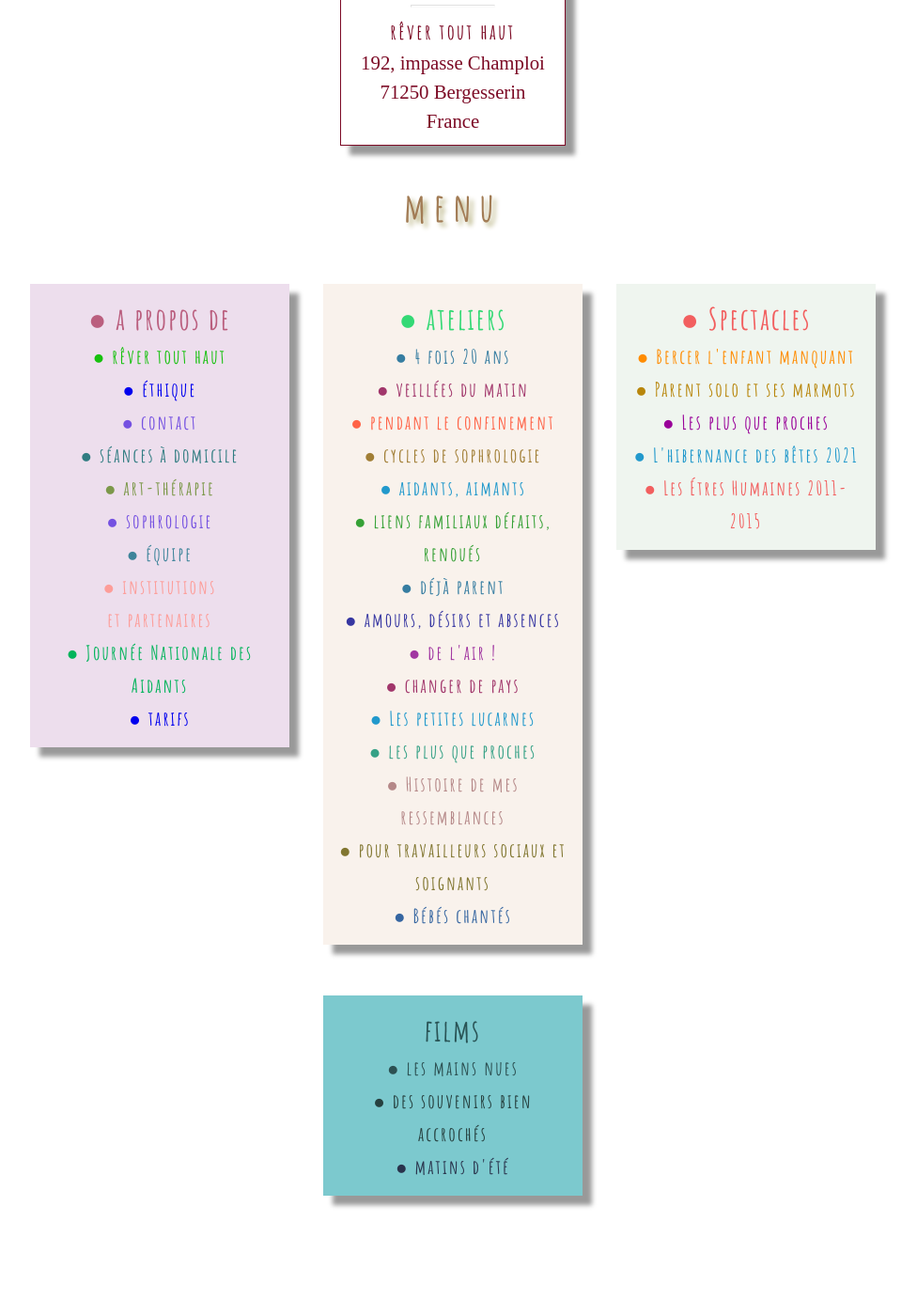
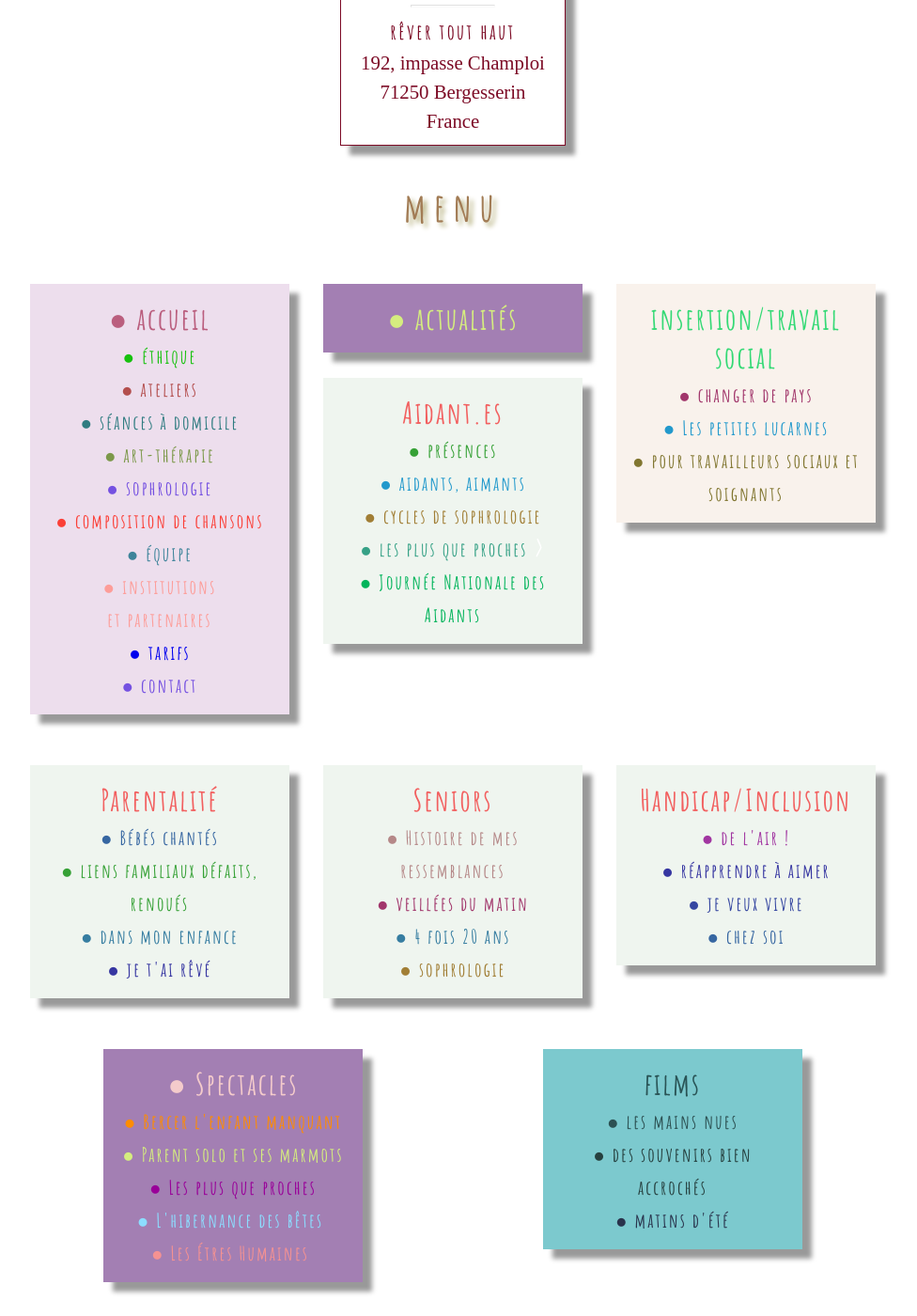
Before and after one commit to leshnik/revertouthaut, a Jekyll site: the page built from index.html, in a window 1280 px wide and 1400 px high, scrolled down 2721 px. Shown: the whole window at 94% size, without its empty margins (158-1134 px from the left). Built offline with Jekyll 4.4.1, drawn with Linux system fonts in a browser that asks for light colours; before the commit the page ends 4028 px from its top, so only the background shows below that.

Commit message:
made 9 nav cards up to date with ateliers

```diff
--- a/_includes/NavListCards.html
+++ b/_includes/NavListCards.html
@@ -6,31 +6,64 @@
       style="background-color: hsl(297.5, 30.4%, 90%); width: 28ch"
     >
       <a class="nav-list-heading" style="color: hsl(339.5, 40%, 55%)" href="/"
-        >●&nbsp;a propos de</a
+        >●&nbsp;accueil</a
       ><br />
-      <a style="color: hsl(116.8, 86.7%, 40.6%)" href="rever-tout-haut"
-        >●&nbsp;rêver tout haut</a
+      <a style="color: hsl(116.8, 86.7%, 40.6%)"" href="/ethique">●&nbsp;éthique</a><br />
+      <a style="color: hsl(1, 40%, 50%)"
+        href="/ateliers"
+        >●&nbsp;ateliers</a
       ><br />
-      <a style="color: hsl()" href="/ethique">●&nbsp;éthique</a><br />
-      <a style="color: #7551e1" href="/contact">●&nbsp;contact</a><br />
+
       <a style="color: hsl(183.7, 45.6%, 34.7%)" href="/seances-a-domicile"
         >●&nbsp;séances à domicile</a
       ><br />
+
       <a style="color: #7c984a" href="/art-therapie">●&nbsp;art-thérapie</a
       ><br />
       <a style="color: #7551e1" href="/sophrologie">●&nbsp;sophrologie</a><br />
+
+      <a style="color: hsl(2.4, 96%, 60%)" href="/composition-de-chansons">●&nbsp;composition de chansons</a>
+
       <a style="color: #3e849a" href="/equipe">●&nbsp;équipe</a><br />
       <a
         style="color: hsl(2.4, 96.2%, 79.6%)"
         href="/institutions-et-partenaires"
         >●&nbsp;institutions<br />et partenaires</a
       ><br />
+
+      <a style="color: hsl()" href="/nos-tarifs">●&nbsp;tarifs</a><br />
+
+      <a style="color: #7551e1" href="/contact">●&nbsp;contact</a><br />
+
+      <!-- <a style="color: hsl()" href="/accueil-version-2019">●&nbsp;accueil 2019</a> -->
+    </p>
+  </div>
+
+  <div>
+    <p
+      class="shadow"
+      style="background-color: hsl(282, 25.1%, 60%); width: 28ch"
+    >
+      <a class="nav-list-heading" style="color: rgb(213, 237, 127)" href="/actualites">●&nbsp;actualités</a>
+    </p>
+    <p
+      class="shadow"
+      style="background-color: hsl(120, 25.1%, 94.9%); width: 28ch"
+    >
+      <a class="nav-list-heading" style="color: #f25f5f" href="#"
+        >Aidant.es</a
+      ><br />
+      <a style="color: hsl(120,50%,42%)" href="/présences">●&nbsp;présences</a><br/>
+      <a style="color: #29c" href="/aidants-aimants">●&nbsp;aidants, aimants</a
+        ><br />
+        <a style="color: hsl(40.6,50.5%,42%)" href="/cycles-de-sophrologie">●&nbsp;cycles de sophrologie </a><br />
+      <a style="color: hsl(165, 50%, 42%)" href="/les-plus-que-proches"
+        >●&nbsp;les plus que proches</a
+      >
+      ><br />
       <a style="color: #02b45b" href="/journee-nationale-des-aidants"
         >●&nbsp;Journée Nationale des Aidants</a
-      ><br />
-
-      <a style="color: hsl()" href="/nos-tarifs">●&nbsp;tarifs</a><br />
-      <!-- <a style="color: hsl()" href="/accueil-version-2019">●&nbsp;accueil 2019</a> -->
+      >
     </p>
   </div>
 
@@ -42,59 +75,35 @@
       <a
         class="nav-list-heading"
         style="color: hsl(143.6, 68.5%, 52.7%)"
-        href="/ateliers"
-        >●&nbsp;ateliers</a
+        >insertion/travail social</a
       ><br />
-      <a style="color:hsl(200, 50%, 42%)" href="/4-fois-20-ans">●&nbsp;4 fois 20 ans</a></br>
-      <a style="color:hsl(330, 50%, 42%)" href="veillees-du-matin">●&nbsp;veillées du matin</a></br>
-      <a style="color:tomato" href="/pendant-le-confinement">●&nbsp;pendant le confinement</a></br>
-      <a style="color: hsl(40.6, 50.5%, 42%)" href="/cycles-de-sophrologie"
-        >●&nbsp;cycles de sophrologie</a
-      ><br />
-
-      <a style="color: #29c" href="/aidants-aimants">●&nbsp;aidants, aimants</a
-      ><br />
-
-      <a style="color: hsl(120, 50%, 42%)" href="/liens-familiaux"
-        >●&nbsp;liens familiaux défaits, renoués</a
-      ><br />
-
-      <a style="color: hsl(200, 50%, 42%)" href="/deja-parent"
-        >●&nbsp;déjà parent</a
-      ><br />
-
-      <a style="color: hsl(240, 50%, 42%)" href="/amours-desirs-et-absences"
-        >●&nbsp;amours, désirs et absences</a
-      ><br />
-
-      <a style="color: hsl(300, 50%, 42%)" href="/de-l-air">●&nbsp;de l'air !</a
-      ><br />
-
       <a style="color: hsl(330, 50%, 42%)" href="/changer-de-pays"
         >●&nbsp;changer de pays</a
       ><br />
-
       <a style="color: #29c" href="/les-petites-lucarnes"
         >●&nbsp;Les petites lucarnes</a
       ><br />
-
-      <a style="color: hsl(165, 50%, 42%)" href="/les-plus-que-proches"
-        >●&nbsp;les plus que proches</a
-      >
-
-      <a style="color: rgb(181, 136, 136)" href="/histoire-de-mes-ressemblances"
-        >●&nbsp;Histoire de mes ressemblances</a
-      ><br />
-
       <a
         style="color: hsl(52, 45.6%, 34.7%)"
         href="/pour-travailleurs-sociaux-et-soignants"
         >●&nbsp;pour travailleurs sociaux et soignants</a
       ><br />
+    </p>
 
+  </div>
+
+  <div>
+    <p
+      class="shadow"
+      style="background-color: hsl(120, 25.1%, 94.9%); width: 28ch"
+    >
+      <a class="nav-list-heading" style="color: #f25f5f">Parentalité</a
+      ><br />
       <a style="color: hsl(213, 50%, 42%)" href="/bebes-chantes"
-        >●&nbsp;Bébés chantés</a
-      >
+      >●&nbsp;Bébés chantés</a><br>
+      <a style="color: hsl(120,50%,42%)" href="/liens-familiaux">●&nbsp;liens familiaux défaits, renoués</a><br>
+      <a style="color: hsl(200,50%,42%)" href="/dans-mon-enfance">●&nbsp;dans mon enfance</a><br>
+      <a style="color: hsl(240,50%,42%)" href="/je-t'ai-revé">●&nbsp;je t'ai rêvé</a>
     </p>
   </div>
   <div>
@@ -102,23 +111,57 @@
       class="shadow"
       style="background-color: hsl(120, 25.1%, 94.9%); width: 28ch"
     >
-      <a class="nav-list-heading" style="color: #f25f5f" href="/spectacles"
+      <a class="nav-list-heading" style="color: #f25f5f">Seniors</a
+      ><br />
+      <a style="color: rgb(181, 136, 136)" href="/histoire-de-mes-ressemblances"
+        >●&nbsp;Histoire de mes ressemblances</a
+      ><br />
+      <a style="color:hsl(330, 50%, 42%)" href="veillees-du-matin">●&nbsp;veillées du matin</a></br>
+      <a style="color:hsl(200, 50%, 42%)" href="/4-fois-20-ans">●&nbsp;4 fois 20 ans</a></br>
+      <a style="color: hsl(40.6, 50.5%, 42%)" href="/cycles-de-sophrologie"
+        >●&nbsp;sophrologie</a
+      ><br />
+    </p>
+  </div>
+  <div>
+    <p
+      class="shadow"
+      style="background-color: hsl(120, 25.1%, 94.9%); width: 28ch"
+    >
+      <a class="nav-list-heading" style="color: #f25f5f">Handicap/Inclusion</a
+      ><br />
+      <a style="color: hsl(300, 50%, 42%)" href="/de-l-air">●&nbsp;de l'air !</a
+        ><br />
+        <a style="color: hsl(240, 50%, 42%)" href="/reapprendre-a-aimer"
+        >●&nbsp;réapprendre à aimer</a
+      ><br />
+      <a style="color: hsl(230,50%,42%)" href="/je-veux-vivre">●&nbsp;je veux vivre</a><br>
+      <a style="color:hsl(213, 50%, 42%)" href="/chez-soi">●&nbsp;chez soi</a>
+    </p>
+
+  </div>
+  <div>
+    <p
+      class="shadow"
+      style="background-color: hsl(282, 25.1%, 60%); width: 28ch"
+    >
+      <a class="nav-list-heading" style="color: #f4cbcb" href="/spectacles"
         >●&nbsp;Spectacles</a
       ><br />
       <a style="color: darkorange" href="/bercer-l-enfant-manquant"
         >●&nbsp;Bercer&nbsp;l'enfant&nbsp;manquant</a
       ><br />
-      <a style="color: darkgoldenrod" href="/parent-solo-et-ses-marmots"
+      <a style="color: rgb(213, 237, 127)" href="/parent-solo-et-ses-marmots"
         >●&nbsp;Parent solo et ses marmots</a
       ><br />
       <a style="color: #990099" href="/lpqp-lecture-musicale"
         >●&nbsp;Les plus que proches</a
       ><br />
-      <a style="color: #29c" href="l-hibernance-des-betes"
-        >●&nbsp;L'hibernance&nbsp;des&nbsp;bêtes&nbsp;2021</a
+      <a style="color: rgb(140, 221, 255)" href="l-hibernance-des-betes"
+        >●&nbsp;L'hibernance&nbsp;des&nbsp;bêtes&nbsp;</a
       ><br />
-      <a style="color: #f25f5f" href="les-etres-humaines"
-        >●&nbsp;Les&nbsp;Étres&nbsp;Humaines&nbsp;2011-2015</a
+      <a style="color: #f59292" href="les-etres-humaines"
+        >●&nbsp;Les&nbsp;Étres&nbsp;Humaines&nbsp;</a
       >
     </p>
   </div>
```
